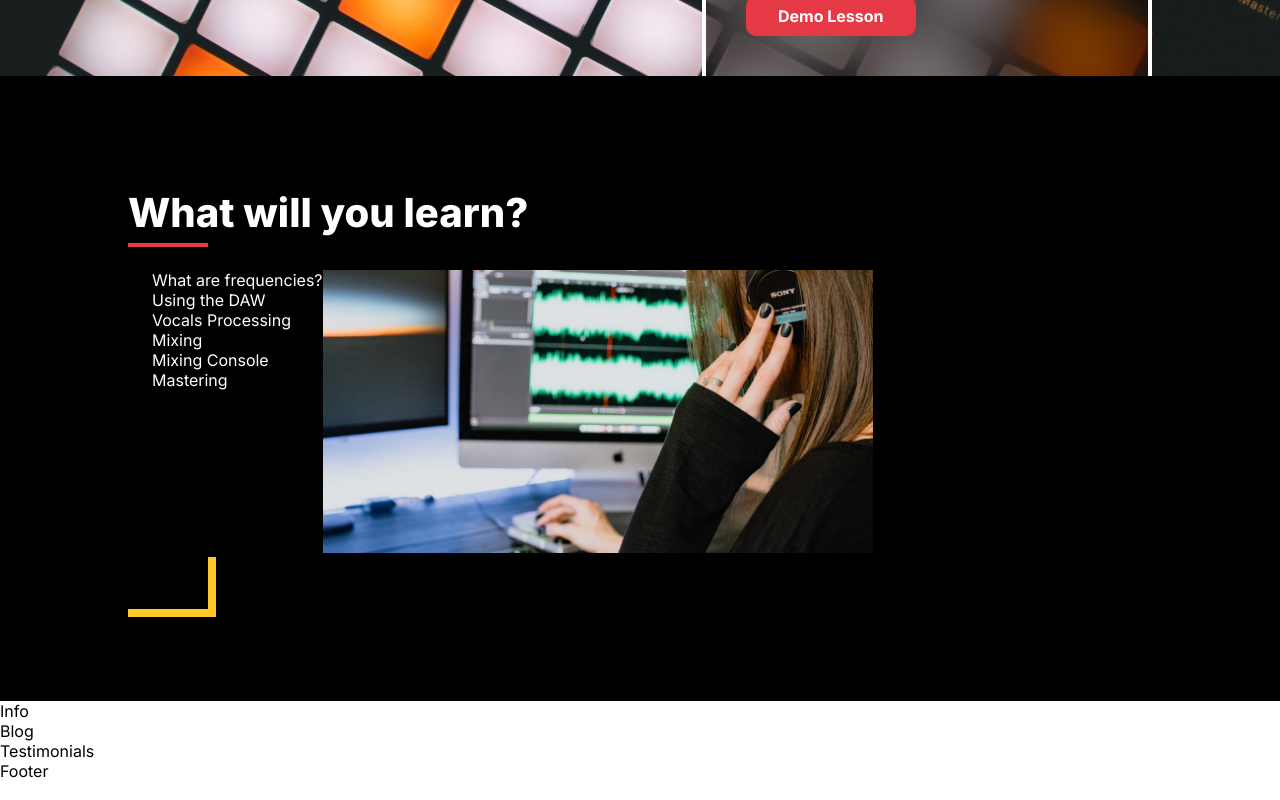
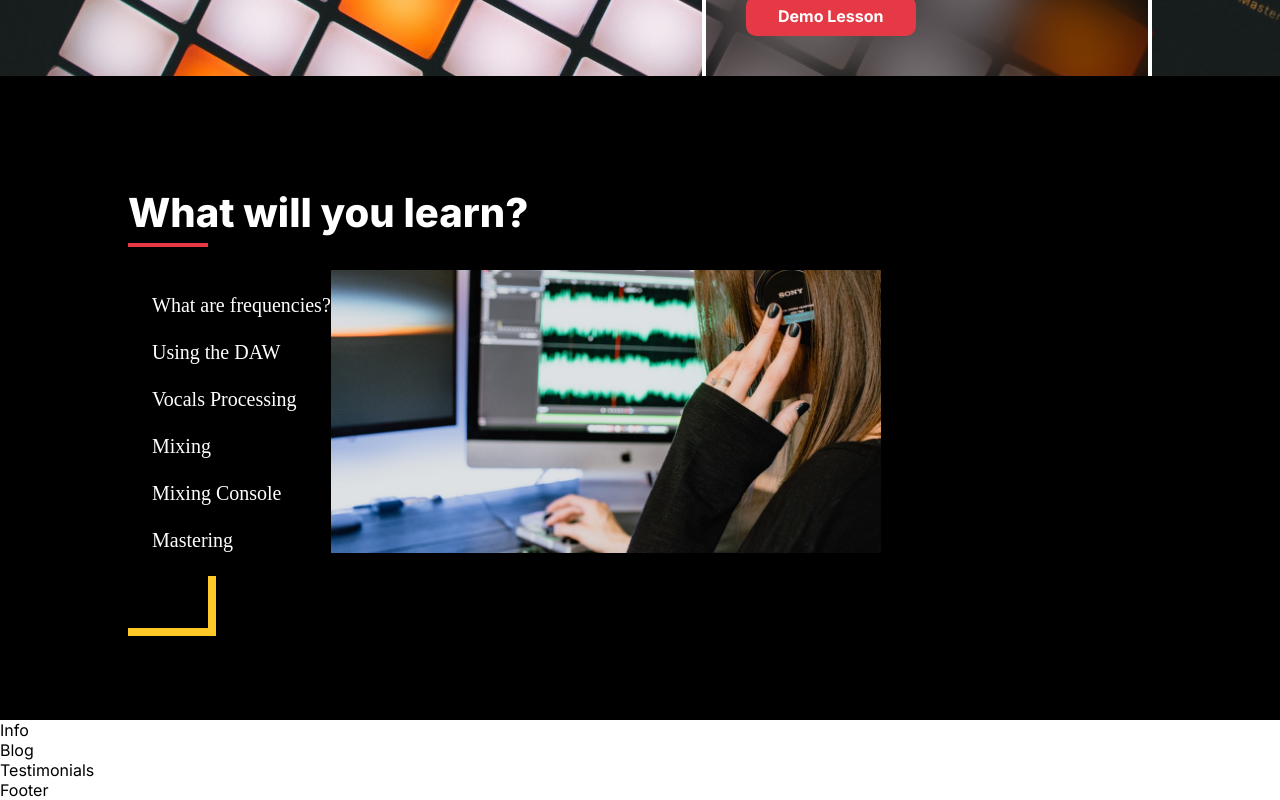
Before and after one commit to Nebenmor/sound-dzign, a React (Vite) app: page / in a window 1280 px wide. Shown: the part 724-1524 px from the top of the page. Built offline with nearby package versions, Linux system fonts and the light colour scheme.

Commit message:
implement 'Topics' styling

```diff
--- a/src/components/Topics/Topics.css
+++ b/src/components/Topics/Topics.css
@@ -9,3 +9,11 @@
   padding: 0;
   margin-left: 24px;
 }
+
+#topics .topics-list li {
+  font-family: "Alegraya";
+  font-weight: 400;
+  font-size: 20px;
+  margin: 24px 0;
+  position: relative;
+}
```
